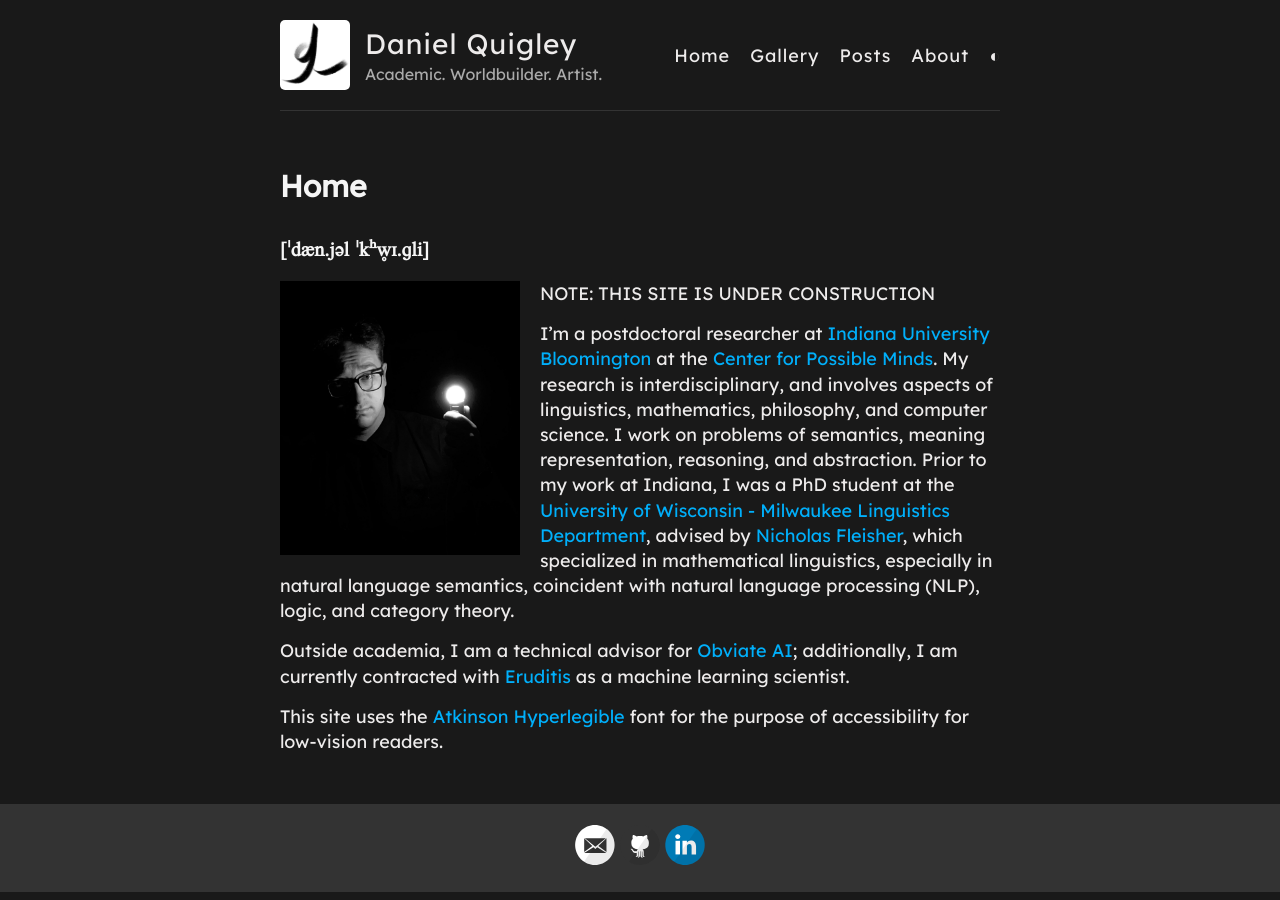
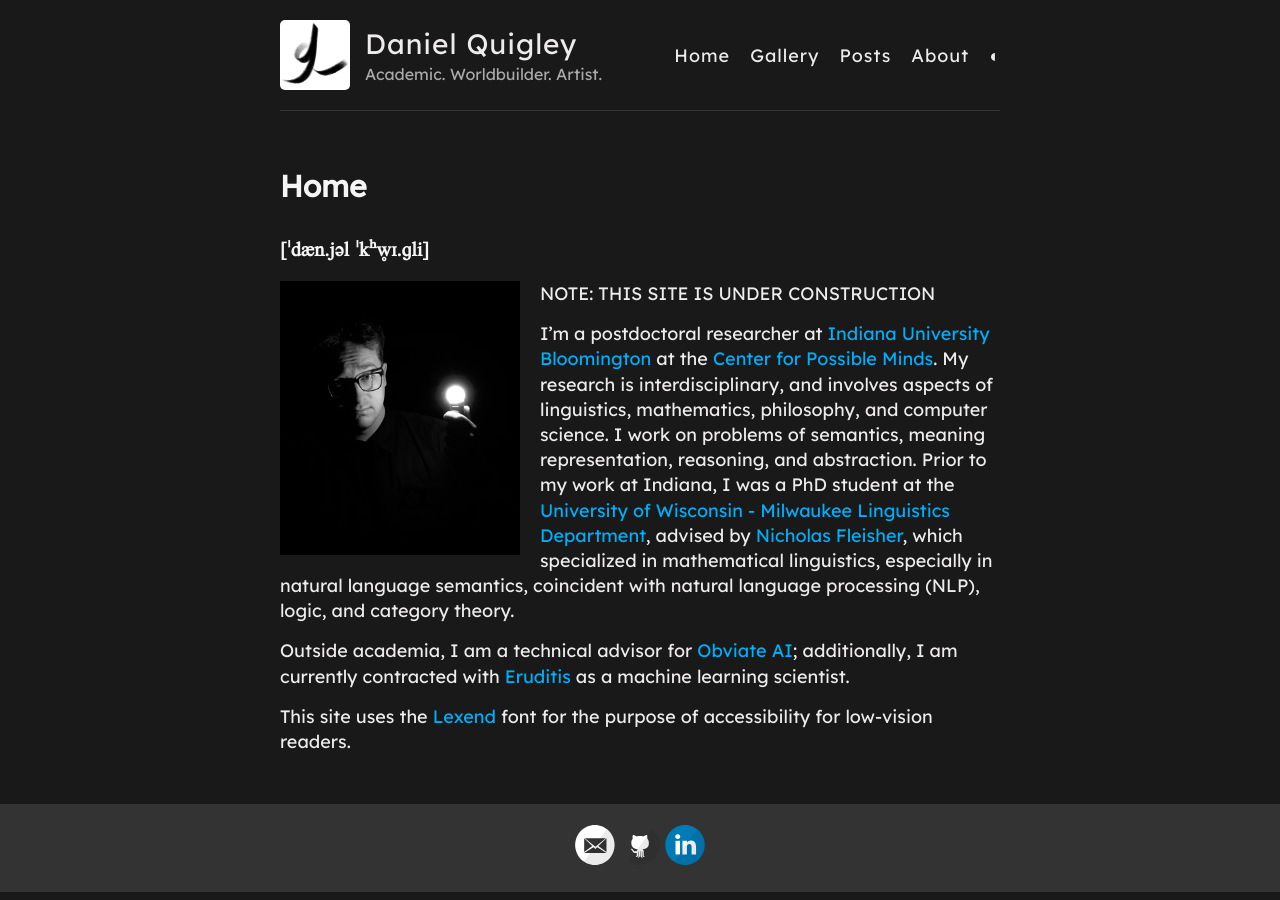
Before and after one commit to deltaquebec/dquigley.art, a Jekyll site: the page built from index.md, in a window 1280 px wide. Built offline with Jekyll 4.4.1, drawn with Linux system fonts in a browser that asks for light colours; part of the change alters nothing that is shown.

Commit message:
Update index.md

```diff
--- a/index.md
+++ b/index.md
@@ -14,5 +14,8 @@ NOTE: THIS SITE IS UNDER CONSTRUCTION
 I'm a postdoctoral researcher at [Indiana University Bloomington](https://bloomington.iu.edu/) at the [Center for Possible Minds](https://www.possibleminds.org/). My research is interdisciplinary, and involves aspects of linguistics, mathematics, philosophy, and computer science. I work on problems of semantics, meaning representation, reasoning, and abstraction. Prior to my work at Indiana, I was a PhD student at the [University of Wisconsin - Milwaukee](https://uwm.edu/) [Linguistics Department](https://uwm.edu/linguistics/), advised by [Nicholas Fleisher](https://uwm.edu/linguistics/people/fleisher-nicholas/), which specialized in mathematical linguistics, especially in natural language semantics, coincident with natural language processing (NLP), logic, and category theory.
 
 Outside academia, I am a technical advisor for [Obviate AI](https://www.obviate.ai/); additionally, I am currently contracted with [Eruditis](https://www.linkedin.com/company/eruditis/) as a machine learning scientist.
+<!--
+This site uses the [Atkinson Hyperlegible](https://brailleinstitute.org/freefont) font for the purpose of accessibility for low-vision readers.
+-->
 
-This site uses the [Atkinson Hyperlegible](https://brailleinstitute.org/freefont) font for the purpose of accessibility for low-vision readers.
+This site uses the [Lexend](https://www.lexend.com/) font for the purpose of accessibility for low-vision readers.
```
